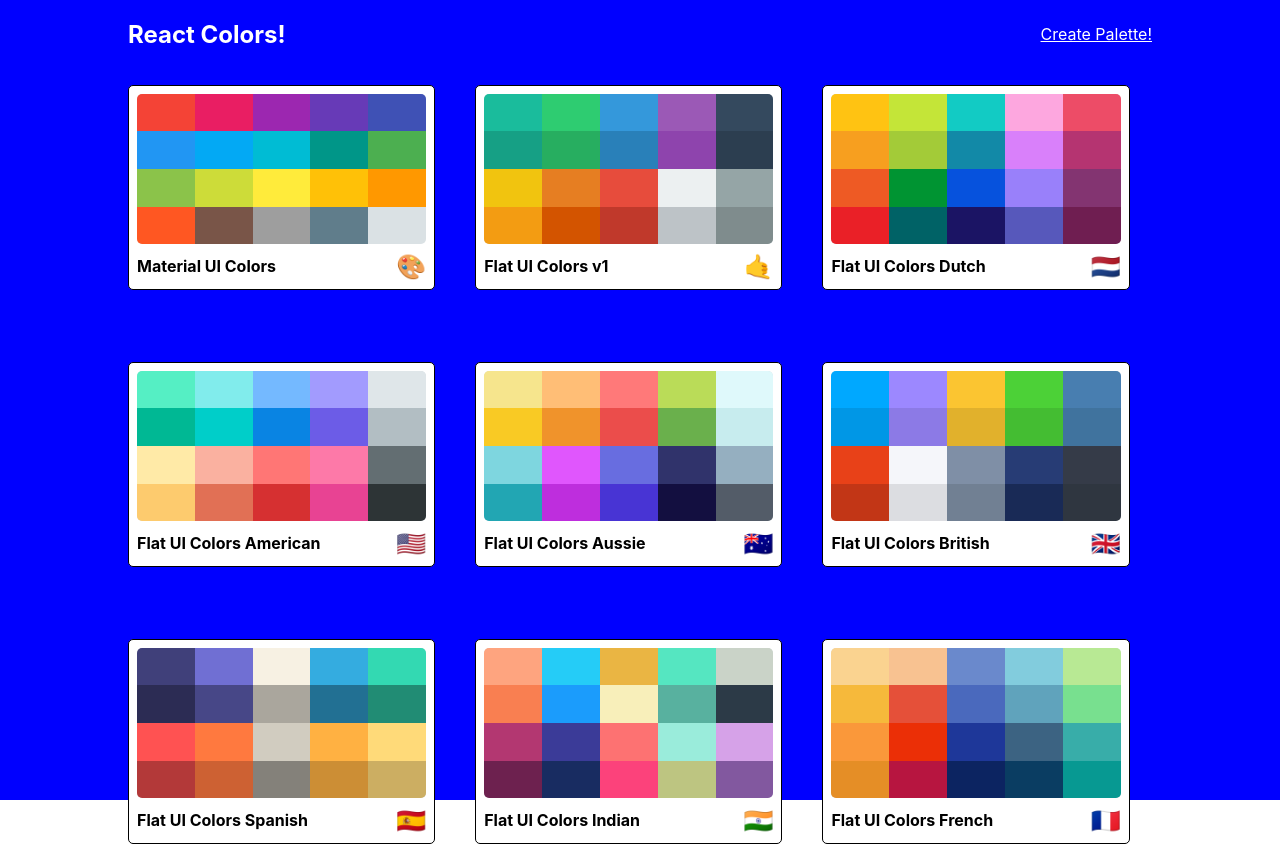
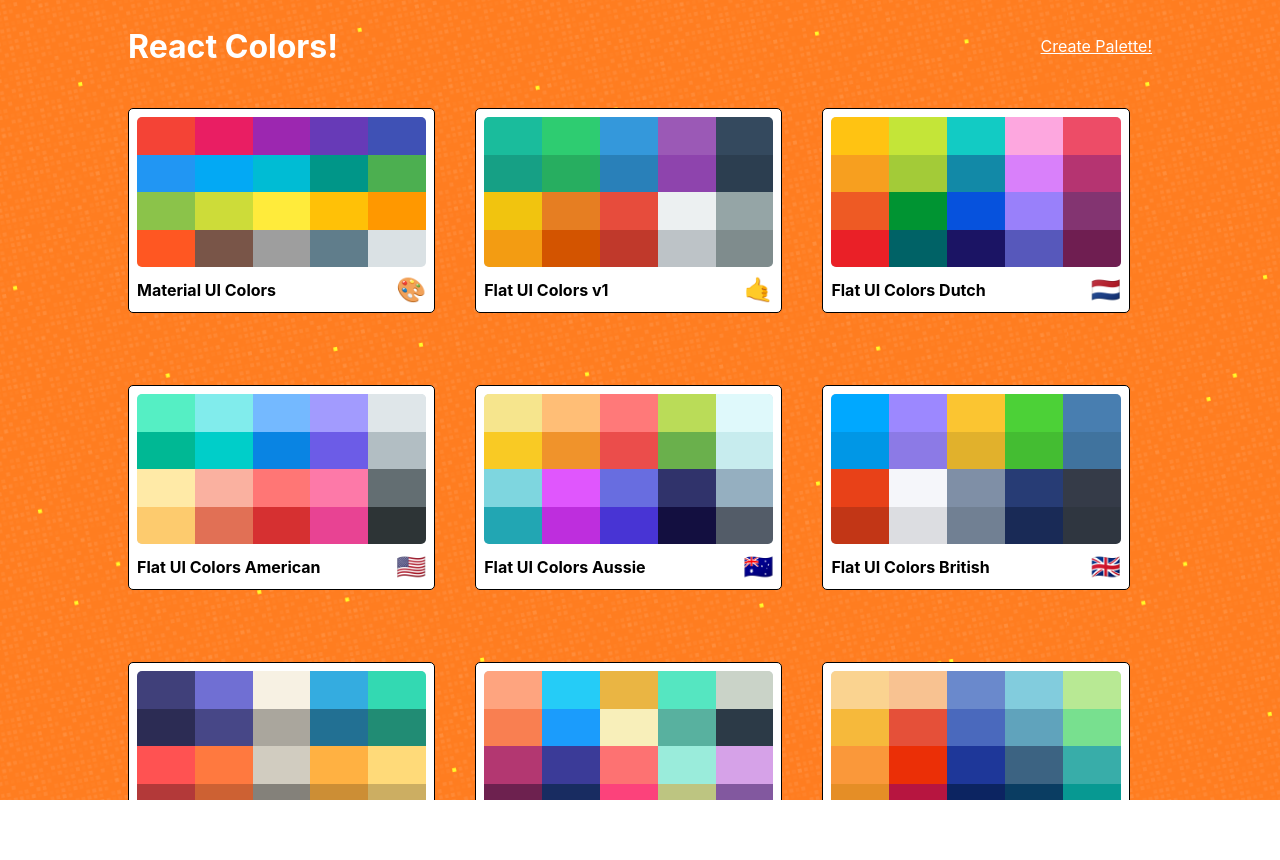
Before and after one commit to TucciAlessandro/Massive_Color, a React (Create React App) app: page / in a window 1280 px wide. After the commit the page ends 800 px from the top, so only its background shows below. Built offline with nearby package versions, Linux system fonts and the light colour scheme.

Commit message:
add svg to palettelist

```diff
--- a/src/components/PaletteList.js
+++ b/src/components/PaletteList.js
@@ -16,7 +16,7 @@
       <div className={this.props.classes.root}>
         <div className={classes.container}>
           <nav className={classes.nav}>
-            <h1>React Colors!</h1>
+            <h1 className={classes.heading}>React Colors!</h1>
             <Link to='/palette/new'>Create Palette!</Link>
           </nav>
           <div className={classes.palettes}>
--- a/src/styles/PaletteListStyles.js
+++ b/src/styles/PaletteListStyles.js
@@ -1,12 +1,16 @@
-import sizes from './sizes'
+import sizes from "./sizes";
+import bg from "./bg.svg";
 
 export default {
   root: {
-    backgroundColor: "blue",
+    backgroundColor: "#ffab0f",
     height: "100vh",
     display: "flex",
     alignItems: "flex-start",
     justifyContent: "center",
+    /* background by SVGBackgrounds.com */
+    backgroundImage: `url(${bg})`,
+    overflow: "scroll",
   },
   container: {
     width: "50%",
@@ -14,13 +18,12 @@
     alignItems: "flex-start",
     flexDirection: "column",
     flexWrap: "wrap",
-    [sizes.down('xl')]: {
-      width: '80%'
+    [sizes.down("xl")]: {
+      width: "80%",
     },
-    [sizes.down('xm')]: {
-      width: '75%'
+    [sizes.down("xm")]: {
+      width: "75%",
     },
-
   },
   nav: {
     display: "flex",
@@ -38,12 +41,15 @@
     display: "grid",
     gridTemplateColumns: "repeat(3,30%)",
     gridGap: "2.5rem",
-    [sizes.down('md')]: {
+    [sizes.down("md")]: {
       gridTemplateColumns: "repeat(2,50%)",
     },
-    [sizes.down('xs')]: {
+    [sizes.down("xs")]: {
       gridTemplateColumns: "repeat(1,100%)",
-      gridGap: "1rem",
-    }
+      gridGap: "1.4rem",
+    },
+  },
+  heading: {
+    fontSize: "2rem",
   },
 };
```
Also changed, not shown: src/styles/bg.svg (added).
